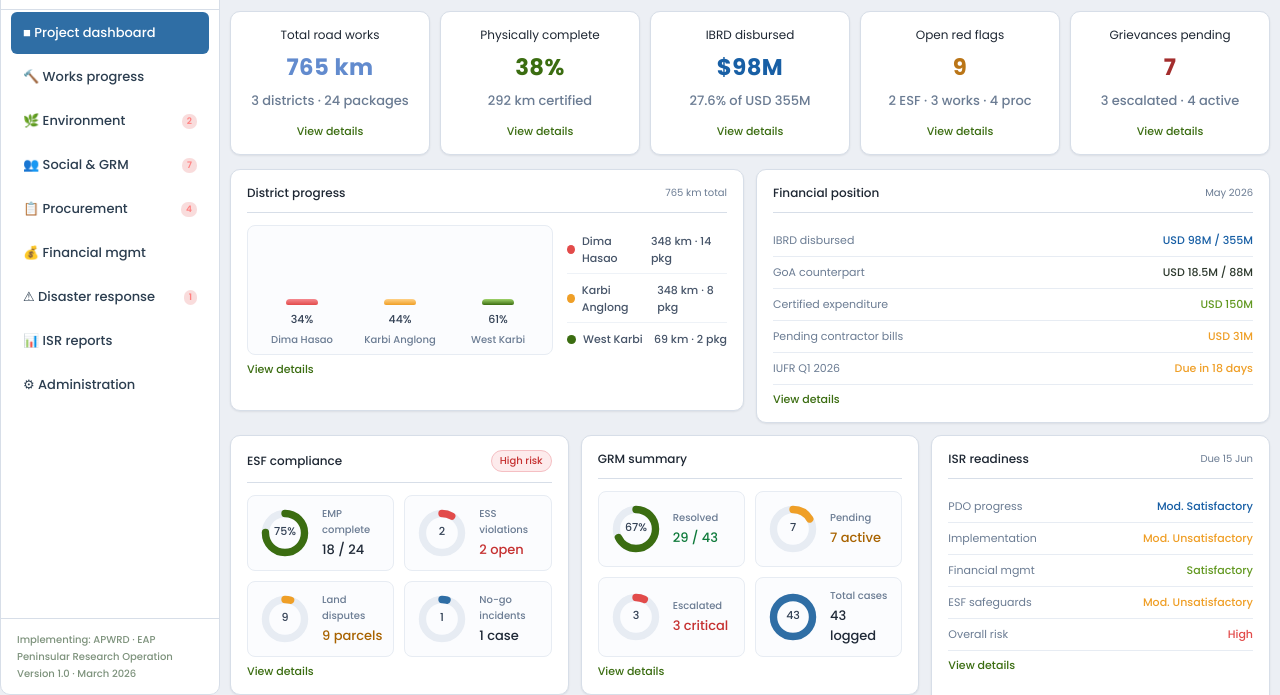
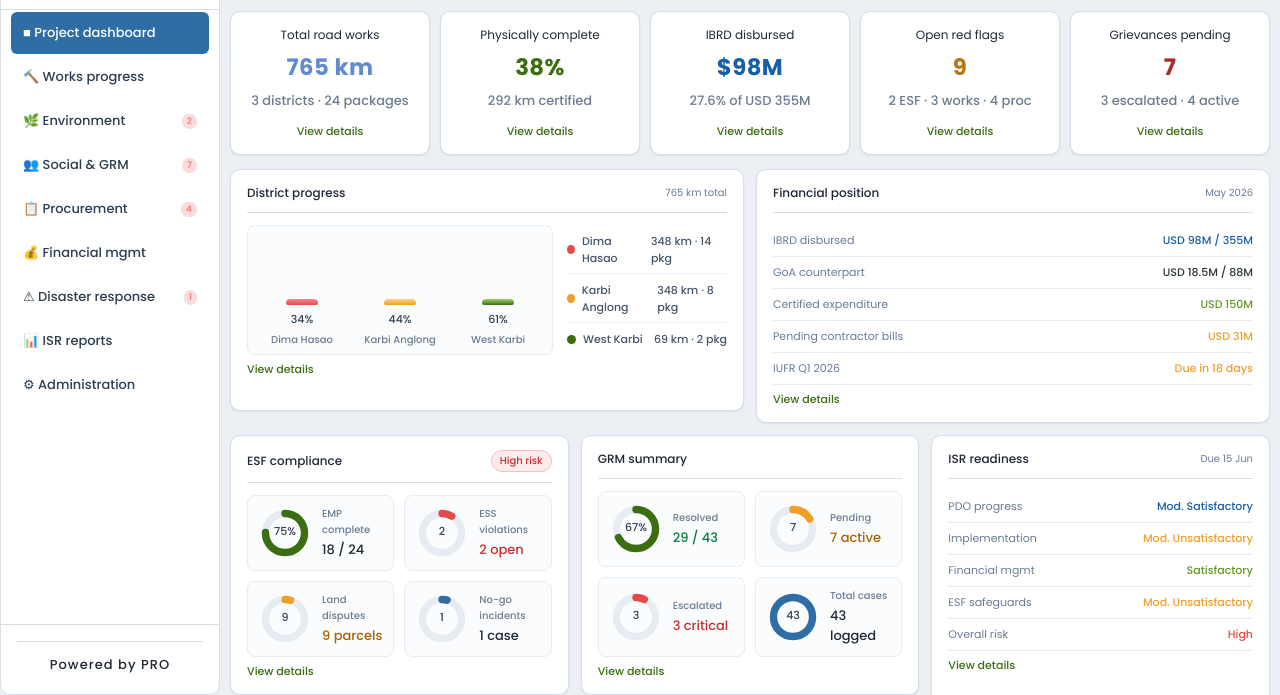
Before and after one commit to ganeshsthepro-cloud/epms-github-pages, a website: page index.html in a window 1280 px wide. Shown: the part 105-800 px from the top of the page. Drawn offline with Linux system fonts and the light colour scheme.

```diff
--- a/index.html
+++ b/index.html
@@ -28,6 +28,9 @@ html,body{height:100%;overflow:hidden;background:var(--bg);font-family:var(--fon
 .nb-r{background:rgba(224,82,82,0.2);color:#ff8080;}
 .nb-a{background:rgba(240,165,40,0.2);color:#ffc860;}
 .sb-foot{margin-top:auto;padding:12px 16px;border-top:1px solid var(--bdr);font-size:10px;color:var(--t3);line-height:1.7;}
+.sb-foot-brand{display:flex;flex-direction:column;align-items:center;gap:10px;text-align:center;}
+.sb-foot-divider{width:100%;height:1px;background:var(--ui-border);margin:2px 0;}
+.sb-foot-powered{font-size:13px;letter-spacing:.08em;color:#1E2733;font-weight:500;}
 .main{display:flex;flex-direction:column;overflow:hidden;}
 .topbar{height:52px;background:var(--card);border-bottom:1px solid var(--bdr);padding:0 20px;display:flex;align-items:center;justify-content:space-between;flex-shrink:0;}
 .tb-title{font-size:14px;font-weight:500;color:var(--t1);}
@@ -351,6 +354,8 @@ html,body{background:var(--ui-page)!important;color:var(--ui-text)!important;}
   font-weight:500!important;
 }
 
+.sb-foot{padding:14px 16px 18px!important;}
+
 /* Universal card component */
 .topbar,.card,.kc,.dp,.isr-i,.dp-stat,.fb,.ab,.tabs,.tab.on,.acc-inner,.back-btn{
   background:var(--ui-surface)!important;
@@ -516,7 +521,12 @@ body.overview-mode .sb .sb-logo{background:var(--ui-primary)!important;color:#FF
     <div class="ni" data-p="isr">&#128202; ISR reports</div>
     <div class="ni" data-p="admin">&#9881; Administration</div>
   </nav>
-  <div class="sb-foot">Implementing: APWRD · EAP<br>Peninsular Research Operation<br>Version 1.0 · March 2026</div>
+  <div class="sb-foot">
+    <div class="sb-foot-brand">
+      <div class="sb-foot-divider"></div>
+      <div class="sb-foot-powered">Powered by PRO</div>
+    </div>
+  </div>
 </aside>
 <div class="main">
   <div class="topbar">
```
